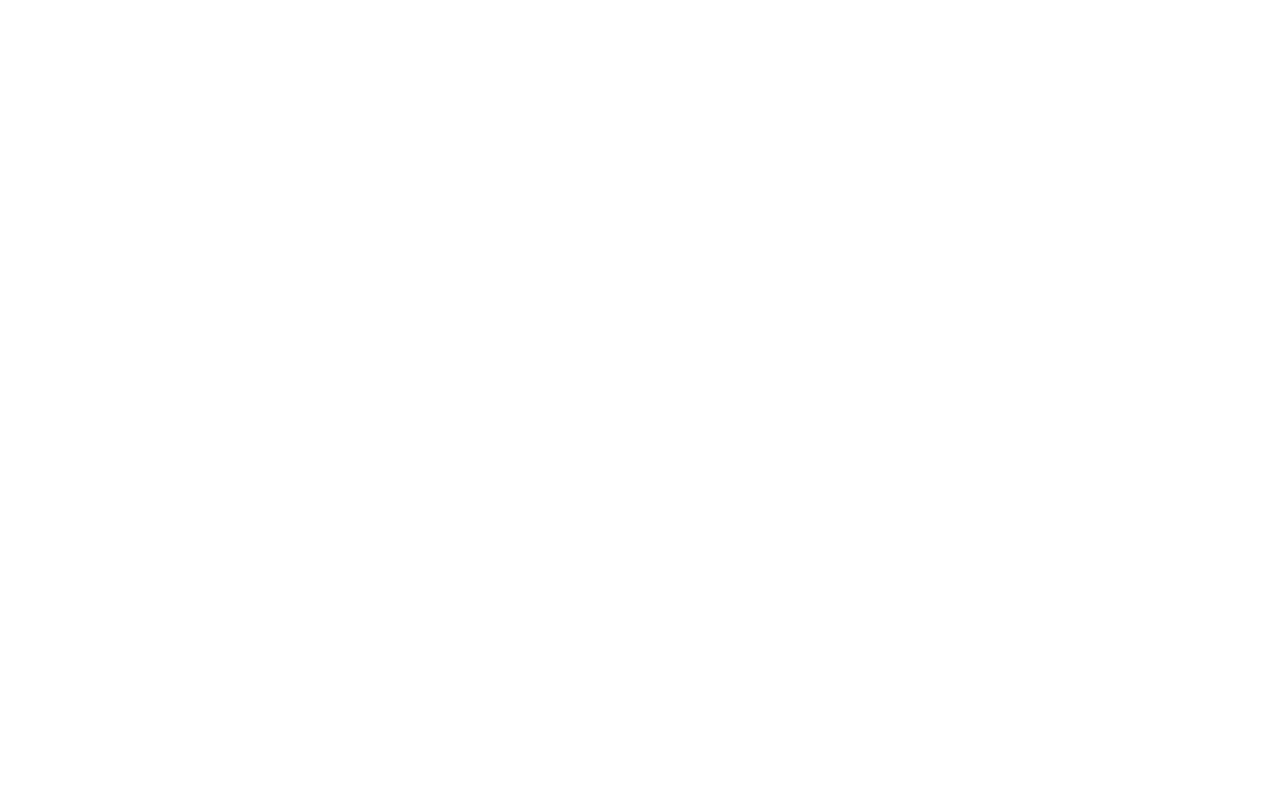
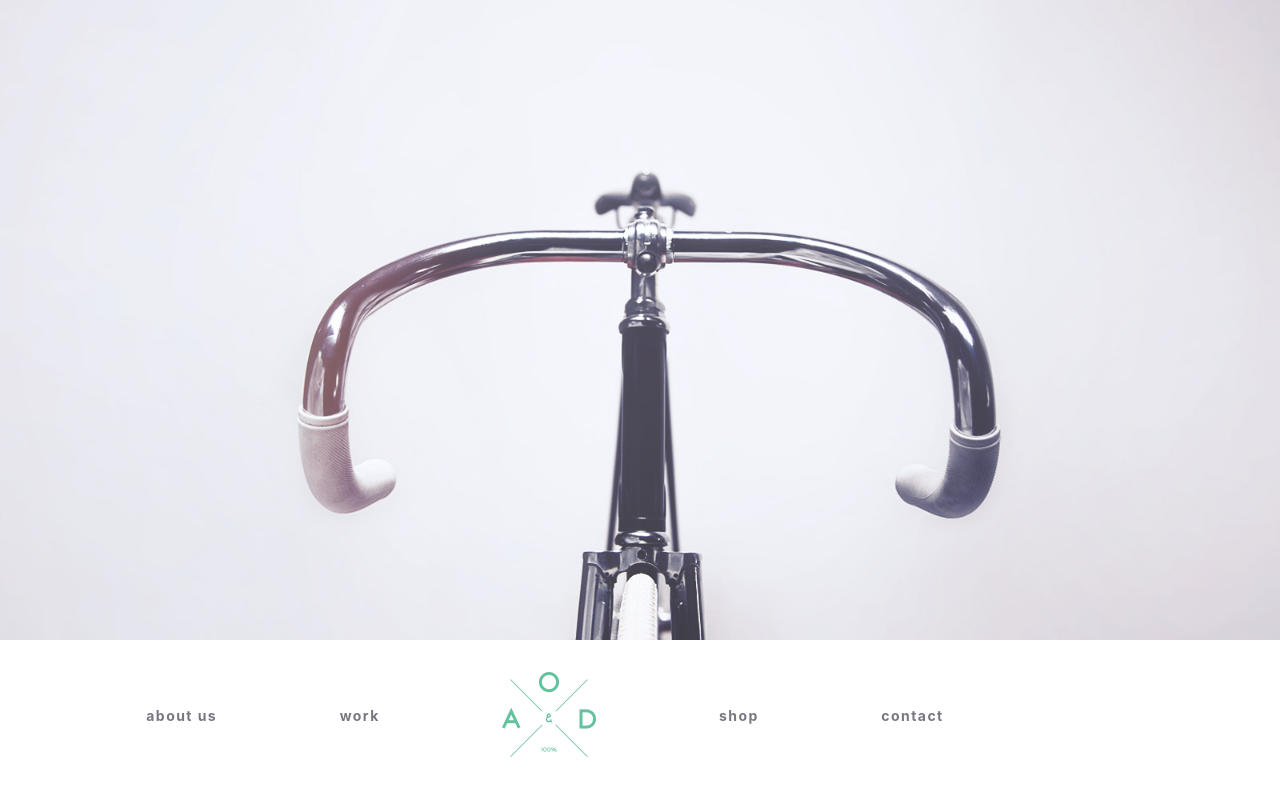
Before and after one commit to ellavrubel/vintage_bikes, a plain HTML site: page index.html in a window 1280 px wide. Drawn offline with nearby package versions, Linux system fonts and the light colour scheme.

Commit message:
header in progress

```diff
--- a/css/main.css
+++ b/css/main.css
@@ -0,0 +1,37 @@
+
+/*----Спецификация----*/
+*{
+    padding: 0;
+    margin: 0;
+}
+.html, .body{
+    font-family: 'Lato', sans-serif;
+
+}
+img, ul, li{
+    display: block;
+}
+
+
+/* ----Header----*/
+
+img.header__img{
+    position: relative;
+    width:100vw;
+
+
+}
+.header-list{
+    list-style-type: none;
+    padding-top: 2rem;
+
+}
+
+.header__menu a{
+    text-decoration: none;
+    font-size: .875rem;
+    color: #797782;
+    font-weight: bold;
+    letter-spacing: 0.09rem;
+
+}
--- a/index.html
+++ b/index.html
@@ -2,14 +2,53 @@
 <html lang="en">
 <head>
     <meta charset="UTF-8">
-    <meta name="viewport" content="width=device-width">
+    <meta content="width=device-width, initial-scale=1, shrink-to-fit=no" name="viewport">
+
     <title>VINTAGE-BIKES</title>
 
+<!--FONTS-->
     <link href="https://fonts.googleapis.com/css?family=Lato:300,400,400i,700&display=swap" rel="stylesheet">
-
+<!--CSS-->
+    <link rel="stylesheet" href="css/bootstrap.min.css">
     <link rel="stylesheet" href="css/main.css">
 </head>
+
 <body>
+<header>
+  <div class="header__img">
+      <img src="img/header.jpg" alt="bike" class="img-fluid">
+  </div>
+    <div class="container">
+        <div class="row">
+            <div class="col-10">
+                 <ul class="header-list d-flex justify-content-around">
+                     <li class="header__menu align-self-center"><a href="/">about us</a></li>
+                     <li class="header__menu align-self-center"><a href="/">work</a></li>
+                     <li class="header__menu"><img src="img/Lo.png" alt="logo" class="img-fluid"></li>
+                     <li class="header__menu align-self-center"><a href="/">shop</a></li>
+                     <li class="header__menu align-self-center"><a href="/">contact</a></li>
+                </ul>
+            </div>
+        </div>
+    </div>
+
+</header>
+
+
+
+
+
+
+
+
+
+
+
+
+
+
+
+
 
 </body>
 </html>
```
Also changed, not shown: 1 other file.
